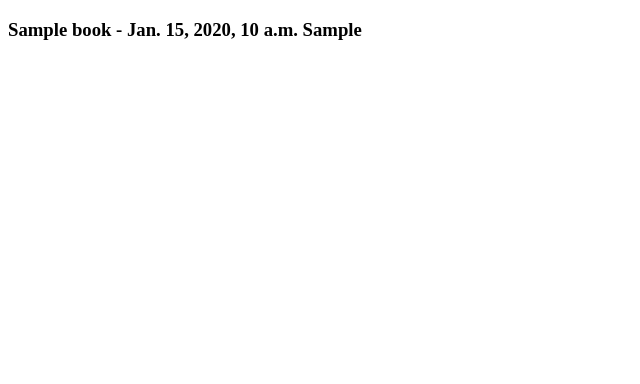
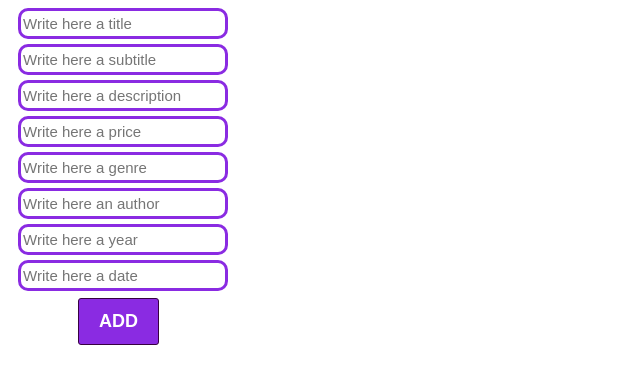
Before and after one commit to MIA1kl/Lesson28, a Django app: page /read/ in a window 1280 px wide. Shown: the top 384 px of the page, without its empty margins (0-640 px from the left). Run offline with Django 3.2, Linux system fonts and the light colour scheme; tables that the repository leaves empty hold one stand-in row (values such as "Sample post").

Commit message:
Book styles added

```diff
--- /dev/null
+++ b/main/static/styles/book_style.css
@@ -0,0 +1,28 @@
+input{
+    display: block;
+    font-size:15px;
+    padding:4px 2px;
+    border:solid 3px #8A2BE2;
+    border-radius: 10px;
+    width:200px;
+    margin:2px 0 5px 10px;
+}
+
+button{
+    padding: 12px 20px;
+    background-color: #8A2BE2;
+    border: 1px solid #370041;
+    color: white;
+    font-size: 18px;
+    text-transform: uppercase;
+    font-weight: bold;
+    border-radius: 3px;
+    cursor: pointer;
+    margin:2px 0 5px 70px;
+
+}
+
+button:active{
+    border: 1px solid #a359e9;
+    box-shadow: 2px 2px 5px 3px #a955e0;
+}
--- a/main/templates/book.html
+++ b/main/templates/book.html
@@ -1,15 +1,63 @@
+{% load static %}
 <!DOCTYPE html>
 <html lang="en">
-<head>
-    <meta charset="UTF-8">
-    <meta name="viewport" content="width=device-width, initial-scale=1.0">
-    <title>Document</title>
-</head>
+  <head>
+    <meta charset="UTF-8" />
+    <meta name="viewport" content="width=device-width, initial-scale=1.0" />
+    <title>Todo</title>
+    <!-- <link rel="stylesheet" href="./styles/index.css" /> -->
+    <link rel="stylesheet" href="{% static 'styles/book_style.css' %}" />
+    <!-- <link rel="stylesheet" href="./styles/checkbox.css"> -->
+    <!-- <link rel="stylesheet" href="{% static 'styles/checkbox.css' %}"> -->
+  </head>
 <body>
-    {% for book in book_list %}
-        <h3>{{ book.title }} - {{ book.date }}
-            {{book.genre}}
-        </h3>
-    {% endfor %}
+    <section>
+        <div class="create_container">
+            <input
+              class="create_input"
+              type="text"
+              placeholder="Write here a title"
+            />
+            <input
+              class="create_input"
+              type="text"
+              placeholder="Write here a subtitle"
+            />
+            <input
+              class="create_input"
+              type="text"
+              placeholder="Write here a description"
+            />
+            <input
+              class="create_input"
+              type="text"
+              placeholder="Write here a price"
+            />
+            <input
+              class="create_input"
+              type="text"
+              placeholder="Write here a genre"
+            />
+            <input
+              class="create_input"
+              type="text"
+              placeholder="Write here an author"
+            />
+            <input
+              class="create_input"
+              type="text"
+              placeholder="Write here a year"
+            />
+            <input
+              class="create_input"
+              type="text"
+              placeholder="Write here a date"
+            />
+            <button class="create_button">Add</button>
+          </div>
+          <div class="book_container">
+            <div class="book_item"> </div>
+          </div>
+    </section>
 </body>
 </html>
```
